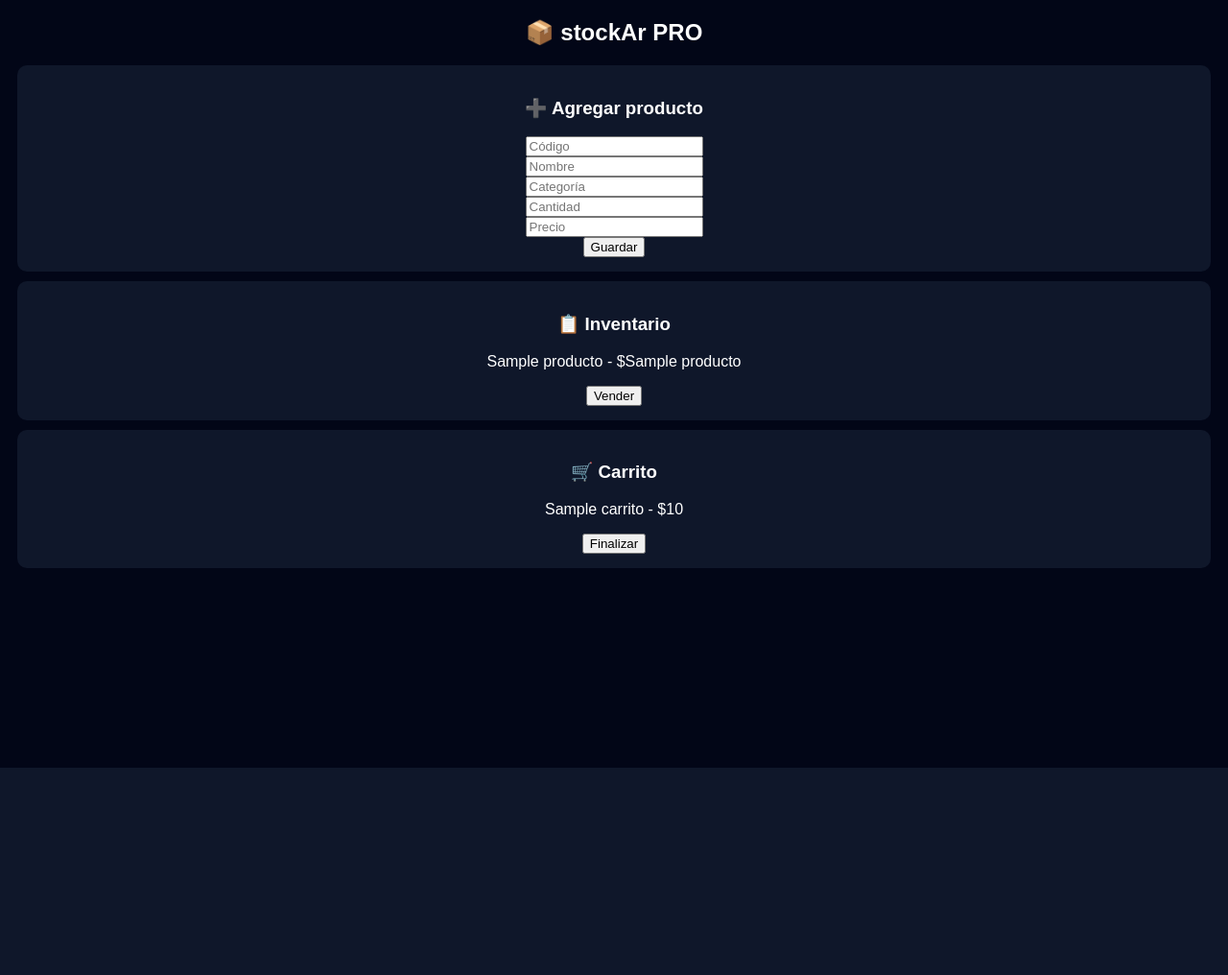
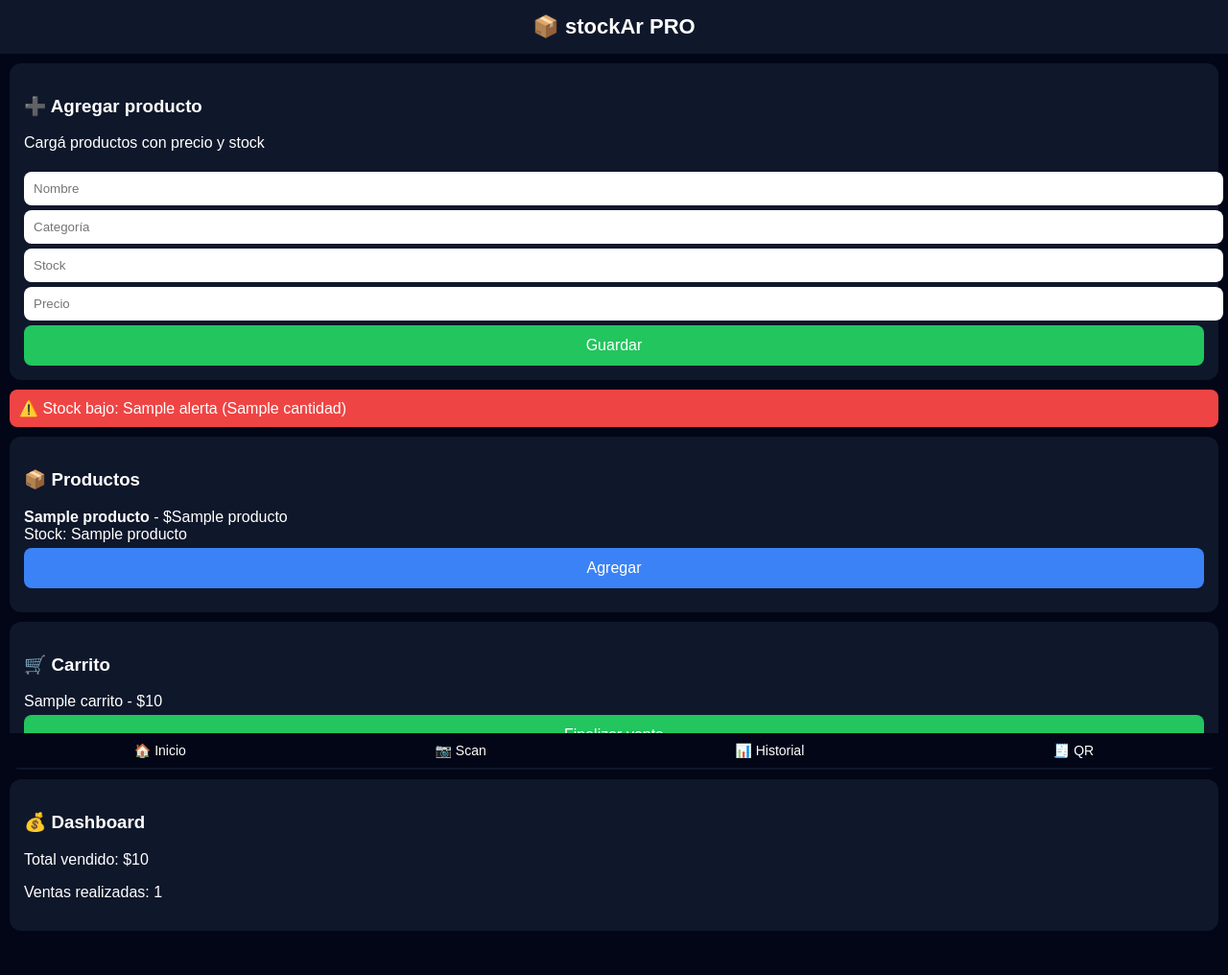
Before and after one commit to camilojm33-debug/stockAr, a Flask app: template templates/index.html in a window 1280 px wide. Shown: the whole page at 96% size. Before the commit the page ends 800 px from the top, so only its background shows below. Run offline with Flask 3, Linux system fonts and the light colour scheme; the template is opened without the code that fills it: most values are stand-ins (such as "Sample title", 1, 10 or a date in 2020).

Commit message:
agrego pdf reportlab

```diff
--- a/app.py
+++ b/app.py
@@ -1,7 +1,7 @@
 from flask import Flask, render_template, request, redirect, session, send_file
-import sqlite3, json
+import sqlite3, json, time, qrcode, os
 from datetime import datetime
-from reportlab.platypus import SimpleDocTemplate, Paragraph
+from reportlab.platypus import SimpleDocTemplate, Paragraph, Image, Spacer
 from reportlab.lib.styles import getSampleStyleSheet
 
 app = Flask(__name__)
@@ -90,7 +90,15 @@ def index():
 
     total = sum([v[0] for v in ventas])
     carrito = session.get("carrito", [])
-    alertas = [p for p in productos if p[3] <= 3]
+
+    # ALERTAS
+    alertas = []
+    for p in productos:
+        if p[3] <= 3:
+            alertas.append({
+                "nombre": p[1],
+                "cantidad": p[3]
+            })
 
     return render_template("index.html",
         productos=productos,
@@ -99,17 +107,19 @@ def index():
         alertas=alertas
     )
 
-# ---------------- PRODUCTOS ----------------
+# ---------------- AGREGAR PRODUCTO ----------------
 @app.route('/agregar', methods=['POST'])
 def agregar():
     uid = session['user_id']
+
+    codigo = str(int(time.time()))  # código automático
 
     conn = db()
     conn.execute("""
         INSERT INTO productos(usuario_id,codigo,nombre,categoria,cantidad,precio)
         VALUES (?,?,?,?,?,?)
     """, (uid,
-          request.form['codigo'],
+          codigo,
           request.form['nombre'],
           request.form['categoria'],
           request.form['cantidad'],
@@ -160,7 +170,7 @@ def finalizar():
     conn.commit()
     conn.close()
 
-    # backup
+    # backup simple
     with open("backup.json","a") as f:
         f.write(json.dumps({"total":total,"fecha":fecha})+"\n")
 
@@ -168,6 +178,20 @@ def finalizar():
     session["carrito"] = []
 
     return redirect('/ticket')
+
+# ---------------- HISTORIAL ----------------
+@app.route('/historial')
+def historial():
+    uid = session['user_id']
+    conn = db()
+    c = conn.cursor()
+
+    c.execute("SELECT nombre,precio,fecha FROM ventas WHERE usuario_id=? ORDER BY id DESC", (uid,))
+    ventas = c.fetchall()
+
+    conn.close()
+
+    return render_template("historial.html", ventas=ventas)
 
 # ---------------- TICKET ----------------
 @app.route('/ticket')
@@ -192,5 +216,47 @@ def pdf():
 
     return send_file("ticket.pdf", as_attachment=True)
 
+# ---------------- QR A4 ----------------
+@app.route('/qr')
+def generar_qr():
+    uid = session['user_id']
+    conn = db()
+    c = conn.cursor()
+
+    c.execute("SELECT codigo,nombre,precio FROM productos WHERE usuario_id=?", (uid,))
+    productos = c.fetchall()
+
+    doc = SimpleDocTemplate("qr_productos.pdf")
+    content = []
+    styles = getSampleStyleSheet()
+
+    @app.route('/scanner')
+    def scanner():
+        return render_template("scanner.html")
+    archivos = []
+
+
+    for p in productos:
+        data = f"{p[0]}"
+
+        img = qrcode.make(data)
+        filename = f"qr_{p[0]}.png"
+        img.save(filename)
+        archivos.append(filename)
+
+        content.append(Paragraph(f"{p[1]} - ${p[2]}", styles["Normal"]))
+        content.append(Image(filename, width=100, height=100))
+        content.append(Spacer(1,10))
+
+    doc.build(content)
+
+    # limpiar imágenes
+    for f in archivos:
+        if os.path.exists(f):
+            os.remove(f)
+
+    return send_file("qr_productos.pdf", as_attachment=True)
+
+# ---------------- RUN ----------------
 if __name__ == "__main__":
-    app.run()
+    app.run(debug=True)
--- a/templates/base.html
+++ b/templates/base.html
@@ -5,30 +5,92 @@
 <meta name="viewport" content="width=device-width, initial-scale=1.0">
 <title>stockAr</title>
 
-<link rel="manifest" href="/static/manifest.json">
-
 <style>
 body{
     background:#020617;
     color:white;
     font-family:Arial;
+    margin:0;
+}
+
+.header{
+    background:#0f172a;
+    padding:15px;
     text-align:center;
+    font-size:22px;
+    font-weight:bold;
+}
+
+.nav{
+    display:flex;
+    justify-content:space-around;
+    background:#020617;
+    padding:10px;
+    position:sticky;
+    bottom:0;
+}
+
+.nav a{
+    color:white;
+    text-decoration:none;
+    font-size:14px;
 }
 
 .card{
     background:#0f172a;
     margin:10px;
     padding:15px;
-border-radius:10px;
+    border-radius:12px;
+}
+
+.btn{
+    background:#22c55e;
+    border:none;
+    padding:12px;
+    border-radius:8px;
+    color:white;
+    width:100%;
+    margin-top:5px;
+    font-size:16px;
+}
+
+.btn2{
+    background:#3b82f6;
+}
+
+.btn3{
+    background:#f59e0b;
+}
+
+.alert{
+    background:#ef4444;
+    padding:10px;
+    border-radius:8px;
+    margin:10px;
+}
+
+input{
+    width:100%;
+    padding:10px;
+    margin-top:5px;
+    border-radius:8px;
+    border:none;
 }
 </style>
 </head>
 
 <body>
 
-<h2>📦 stockAr PRO</h2>
+<div class="header">📦 stockAr PRO</div>
 
 {% block content %}{% endblock %}
 
+<div class="nav">
+    <a href="/">🏠 Inicio</a>
+    <a href="/scanner">📷 Scan</a>
+    <a href="/historial">📊 Historial</a>
+    <a href="/qr">🧾 QR</a>
+</div>
+
 </body>
 </html>
--- a/templates/index.html
+++ b/templates/index.html
@@ -1,45 +1,55 @@
 {% extends "base.html" %}
-
 {% block content %}
 
 <div class="card">
 <h3>➕ Agregar producto</h3>
+<p>Cargá productos con precio y stock</p>
 
-<form action="/agregar" method="POST">
-<input name="codigo" placeholder="Código"><br>
-<input name="nombre" placeholder="Nombre"><br>
-<input name="categoria" placeholder="Categoría"><br>
-<input name="cantidad" placeholder="Cantidad"><br>
-<input name="precio" placeholder="Precio"><br>
-
-<button>Guardar</button>
+<form method="POST" action="/agregar">
+<input name="nombre" placeholder="Nombre">
+<input name="categoria" placeholder="Categoría">
+<input name="cantidad" placeholder="Stock">
+<input name="precio" placeholder="Precio">
+<button class="btn">Guardar</button>
 </form>
 </div>
 
+{% for a in alertas %}
+<div class="alert">
+⚠️ Stock bajo: {{a.nombre}} ({{a.cantidad}})
+</div>
+{% endfor %}
+
 <div class="card">
-<h3>📋 Inventario</h3>
+<h3>📦 Productos</h3>
 
 {% for p in productos %}
-<p>{{p[1]}} - ${{p[4]}}</p>
-
+<div style="margin-bottom:10px;">
+<b>{{p[1]}}</b> - ${{p[4]}}<br>
+Stock: {{p[3]}}
 <a href="/carrito/{{p[0]}}">
-<button>Vender</button>
+<button class="btn btn2">Agregar</button>
 </a>
-
+</div>
 {% endfor %}
 </div>
 
 <div class="card">
 <h3>🛒 Carrito</h3>
 
-{% for i in carrito %}
-<p>{{i.nombre}} - ${{i.precio}}</p>
+{% for c in carrito %}
+<div>{{c.nombre}} - ${{c.precio}}</div>
 {% endfor %}
 
 <a href="/finalizar">
-<button>Finalizar</button>
+<button class="btn">Finalizar venta</button>
 </a>
+</div>
 
+<div class="card">
+<h3>💰 Dashboard</h3>
+<p>Total vendido: ${{total}}</p>
+<p>Ventas realizadas: {{carrito|length}}</p>
 </div>
 
 {% endblock %}
```
Also changed, not shown: templates/historial.html (+9 -42 lines), templates/scanner.html (added, +24 -0 lines). Lines whose indentation alone changed are shown as unchanged.
